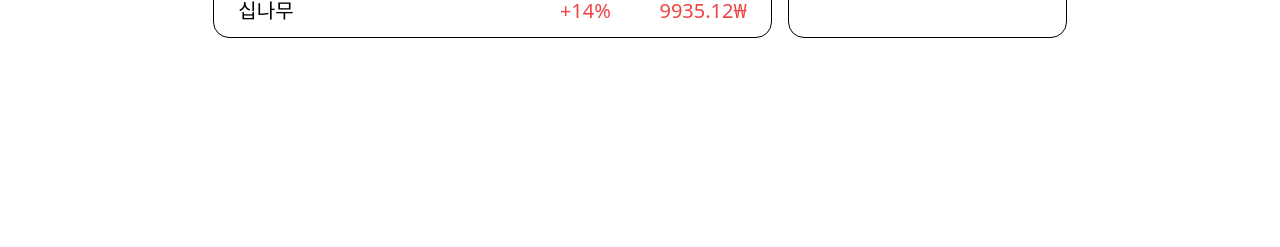
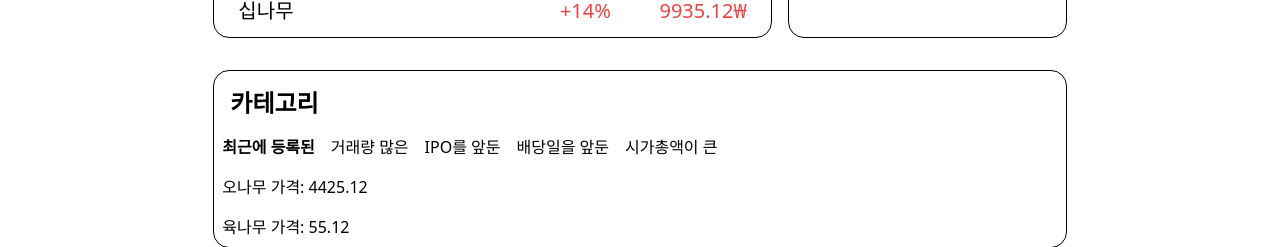
Before and after one commit to jijiho/codestates---NFT, a React (Create React App) app: page / in a window 1280 px wide. Shown: the part 705-952 px from the top of the page. Before the commit the page ends 800 px from the top, so only its background shows below. Built offline with nearby package versions, Linux system fonts and the light colour scheme.

Commit message:
카테고리 구현

```diff
--- a/src/components/rawStockBlock/rawStockBlock.jsx
+++ b/src/components/rawStockBlock/rawStockBlock.jsx
@@ -1,7 +1,6 @@
 import { Link } from "react-router-dom";
 
 export default function RawStockBlock({ stockInfo }) {
-  console.log(stockInfo);
   return (
     <div>
       <Link
--- a/src/components/squareBlock/squareBlock.jsx
+++ b/src/components/squareBlock/squareBlock.jsx
@@ -1,7 +1,6 @@
 import { Link } from "react-router-dom";
 
 export default function SquareBlock({ stock }) {
-  console.log(stock);
   return (
     <div className="border rounded-xl border-black w-2/12">
       <Link to={`stockDetail/${stock.name}`}>
--- a/src/dataSet.js
+++ b/src/dataSet.js
@@ -5,6 +5,7 @@ export const stockDataHeader = [
     price: 2455.12,
     percentage: 12,
     decreaseByWon: 17,
+
   },
   {
     name: "세나무",
@@ -65,3 +66,10 @@ export const stockDataHeader = [
     decreaseByWon: 1137,
   },
 ];
+export const CategoryData =  {
+  recentUpdate: ["두나무", '세나무', '네나무'],
+  mostPopular: ['토스', '비바'],
+  ipo: ['오나무', '육나무'],
+  dividend:['칠나무', '팔나무','오나무'],
+  marketCap:['구나무', '십나무', '칠나무', '팔나무','오나무'],
+}
--- /dev/null
+++ b/src/router/mainPage/component/categori.jsx
@@ -0,0 +1,41 @@
+import React from 'react';
+import { stockDataHeader, CategoryData } from '../../../dataSet';
+/*
+function Category({data}) {
+        //console.log(data);
+        return(
+                <div>
+                        {data.map((el) => {
+                                return(
+                                    <p>
+                                        <button className='m-2'>{el}</button>
+
+
+                                    </p>
+                                );
+                        })}
+                </div>
+        );
+    }
+*/
+function Category({ data }) {
+  return (
+    <div>
+      {data.map((el) => {
+        // stockDataHeader에서 el과 동일한 이름을 가진 항목을 찾습니다.
+        const matchingStock = stockDataHeader.find((stock) => stock.name === el);
+
+        return (
+          <p key={el}>
+            <button className='m-2'>
+              {el}
+              {matchingStock && <span> 가격: {matchingStock.price}</span>}
+            </button>
+          </p>
+        );
+      })}
+    </div>
+  );
+}
+
+export default Category;
--- a/src/router/mainPage/mainPage.jsx
+++ b/src/router/mainPage/mainPage.jsx
@@ -1,9 +1,36 @@
+import { useState } from "react";
 import RawStockBlock from "../../components/rawStockBlock/rawStockBlock";
 import SquareBlock from "../../components/squareBlock/squareBlock";
-import { stockDataHeader } from "../../dataSet";
+import { stockDataHeader, CategoryData } from "../../dataSet";
+import Category from "./component/categori";
 
 export default function MainPage() {
+  const [stockData, setStockData] = useState(CategoryData.ipo);
+  const callCategory = (e) => {
+    //console.log(e.target.id+"클릭됨")
+    if(e.target.id==="recentUpdate"){
+      setStockData(CategoryData.recentUpdate);
+      setSelCategory("recentUpdate");
+    } else if (e.target.id==="mostPopular"){
+      setStockData(CategoryData.mostPopular);
+      setSelCategory("mostPopular");
+    } else if (e.target.id==="ipo"){
+      setStockData(CategoryData.ipo);
+      setSelCategory("ipo");
+    }
+    else if (e.target.id==="dividend"){
+      setStockData(CategoryData.dividend);
+      setSelCategory("dividend");
+    }
+    else if (e.target.id==="marketCap"){
+      setStockData(CategoryData.marketCap);
+      setSelCategory("marketCap");
+    }
+  };
+  const [selCategory, setSelCategory] = useState("recentUpdate");
   const tenStock = stockDataHeader.slice(0, 9);
+
+
   return (
     <div className="flex flex-col w-8/12 m-auto">
       <div className="flex gap-12 mt-12">
@@ -13,7 +40,6 @@ export default function MainPage() {
         <SquareBlock stock={stockDataHeader[3]} />
         <SquareBlock stock={stockDataHeader[4]} />
       </div>
-
       <div className="w-full  flex gap-4 mt-8  ">
         <div className="w-8/12 border border-black px-6  rounded-2xl">
           <div className="text-2xl font-bold  pt-7 pb-3  ">
@@ -48,6 +74,21 @@ export default function MainPage() {
           </div>
         </div>
       </div>
+      <div className="w-full border border-black rounded-2xl flex gap-4 mt-8  ">
+      <div className="category">
+          <p className="m-4 text-2xl font-bold">카테고리</p>
+          <div className="flex gap-4 m-2">
+            <button className={`border-solid ${(selCategory==="recentUpdate"?"font-bold":"nomal")}`} id="recentUpdate" onClick={(e)=>callCategory(e)}>최근에 등록된</button>
+            <button className={`border-solid ${(selCategory==="mostPopular"?"font-bold":"nomal")}`}id="mostPopular" onClick={(e) => callCategory(e)}>거래량 많은 </button>
+            <button className={`border-solid ${(selCategory==="ipo"?"font-bold":"nomal")}`}id="ipo" onClick={(e) => callCategory(e)}>IPO를 앞둔</button>
+            <button className={`border-solid ${(selCategory==="dividend"?"font-bold":"nomal")}`}id="dividend" onClick={(e) => callCategory(e)}>배당일을 앞둔</button>
+            <button className={`border-solid ${(selCategory==="marketCap"?"font-bold":"nomal")}`}id="marketCap" onClick={(e) => callCategory(e)}>시가총액이 큰</button>
+          </div>
+          <Category data={stockData}></Category>
+          {/*카테고리를 누르면 해당 카테고리에 맞는 STO를 보여줘야 함*/}
+
+        </div>
+      </div>
     </div>
   );
 }
```
